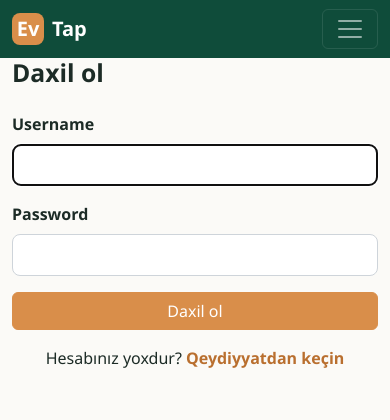
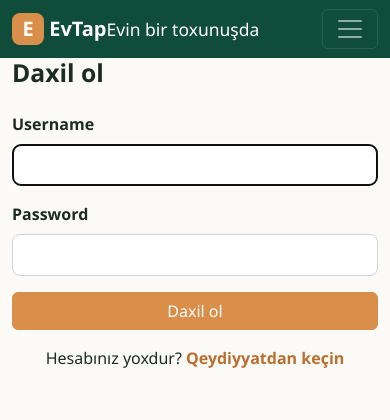
Before and after one commit to Qedir773/evtap, a Django app: page /accounts/giris/ in a window 390 px wide. Shown: the top 420 px of the page. Run offline with Django 5.2, Linux system fonts and the light colour scheme; data comes from the database, SQL or seed files in the repository.

Commit message:
Naviqasiyanı müasir və mobil uyğun dizayn et

```diff
--- a/templates/partials/_navbar.html
+++ b/templates/partials/_navbar.html
@@ -1,65 +1,46 @@
-{% load static %}
 <nav class="navbar navbar-expand-lg navbar-dark evtap-navbar sticky-top">
     <div class="container">
-        <a class="navbar-brand d-flex align-items-center gap-2" href="{% url 'core:home' %}">
-            <span class="evtap-logo-mark">Ev</span>
-            <span class="fw-bold">Tap</span>
+        <a class="navbar-brand evtap-brand" href="{% url 'core:home' %}" aria-label="EvTap ana səhifə">
+            <span class="evtap-logo-mark">E</span>
+            <span class="evtap-brand-copy"><strong>EvTap</strong><small>Evin bir toxunuşda</small></span>
         </a>
-        <button class="navbar-toggler" type="button" data-bs-toggle="collapse" data-bs-target="#mainNav">
+        <button class="navbar-toggler evtap-menu-toggle" type="button" data-bs-toggle="collapse" data-bs-target="#mainNav" aria-controls="mainNav" aria-expanded="false" aria-label="Menyunu aç">
             <span class="navbar-toggler-icon"></span>
         </button>
         <div class="collapse navbar-collapse" id="mainNav">
-            <ul class="navbar-nav me-auto mb-2 mb-lg-0">
-                <li class="nav-item">
-                    <a class="nav-link" href="{% url 'core:home' %}">Ana səhifə</a>
-                </li>
+            <ul class="navbar-nav mx-lg-auto mb-3 mb-lg-0 evtap-nav-links">
+                <li class="nav-item"><a class="nav-link" href="{% url 'core:home' %}">Ana səhifə</a></li>
+                <li class="nav-item"><a class="nav-link" href="{% url 'listings:listing_search' %}">Elanlar</a></li>
                 <li class="nav-item dropdown">
-                    <a class="nav-link dropdown-toggle" href="#" role="button" data-bs-toggle="dropdown">
-                        Kateqoriyalar
-                    </a>
-                    <ul class="dropdown-menu">
+                    <a class="nav-link dropdown-toggle" href="#" role="button" data-bs-toggle="dropdown">Kateqoriyalar</a>
+                    <ul class="dropdown-menu evtap-nav-dropdown">
                         {% for cat in nav_categories %}
                         <li><a class="dropdown-item" href="{% url 'listings:category_list' cat.slug %}">{{ cat.name }}</a></li>
                         {% endfor %}
                     </ul>
                 </li>
-                <li class="nav-item">
-                    <a class="nav-link" href="{% url 'listings:listing_search' %}">Bütün elanlar</a>
-                </li>
                 {% if user.is_authenticated %}
-                <li class="nav-item">
-                    <a class="nav-link" href="{% url 'listings:favorites' %}">Sevimlilər</a>
-                </li>
+                <li class="nav-item"><a class="nav-link" href="{% url 'listings:favorites' %}">Sevimlilər</a></li>
                 {% endif %}
             </ul>
-            <div class="d-flex align-items-center gap-2">
-                <a href="{% url 'listings:listing_create' %}" class="btn btn-evtap-accent">+ Elan yerləşdir</a>
-                <a href="{% url 'admin:index' %}" class="btn btn-outline-light">Admin girişi</a>
+            <div class="evtap-nav-actions">
                 {% if user.is_authenticated %}
-                <span class="badge evtap-token-badge" title="Token balansınız">
-                    <span class="evtap-icon">&#9889;</span> {{ user_token_balance }}
-                </span>
+                <span class="evtap-token-badge" title="Token balansınız">&#9889; {{ user_token_balance }}</span>
                 <div class="dropdown">
-                    <a class="btn btn-outline-light dropdown-toggle" href="#" role="button" data-bs-toggle="dropdown">
-                        {{ user.username }}
-                    </a>
-                    <ul class="dropdown-menu dropdown-menu-end">
+                    <a class="btn evtap-account-btn dropdown-toggle" href="#" role="button" data-bs-toggle="dropdown">{{ user.username }}</a>
+                    <ul class="dropdown-menu dropdown-menu-end evtap-nav-dropdown">
                         <li><a class="dropdown-item" href="{% url 'accounts:dashboard' %}">Hesabım</a></li>
                         <li><a class="dropdown-item" href="{% url 'listings:my_listings' %}">Elanlarım</a></li>
                         <li><a class="dropdown-item" href="{% url 'accounts:profile' %}">Profil</a></li>
+                        {% if user.is_staff %}<li><a class="dropdown-item" href="{% url 'admin:index' %}">Admin panel</a></li>{% endif %}
                         <li><hr class="dropdown-divider"></li>
-                        <li>
-                            <form method="post" action="{% url 'accounts:logout' %}">
-                                {% csrf_token %}
-                                <button class="dropdown-item" type="submit">Çıxış</button>
-                            </form>
-                        </li>
+                        <li><form method="post" action="{% url 'accounts:logout' %}">{% csrf_token %}<button class="dropdown-item" type="submit">Çıxış</button></form></li>
                     </ul>
                 </div>
                 {% else %}
-                <a href="{% url 'accounts:login' %}" class="btn btn-outline-light">Daxil ol</a>
-                <a href="{% url 'accounts:register' %}" class="btn btn-light">Qeydiyyat</a>
+                <a href="{% url 'accounts:login' %}" class="btn evtap-login-btn">Daxil ol</a>
                 {% endif %}
+                <a href="{% url 'listings:listing_create' %}" class="btn btn-evtap-accent"><span>+</span> Elan yerləşdir</a>
             </div>
         </div>
     </div>
```
